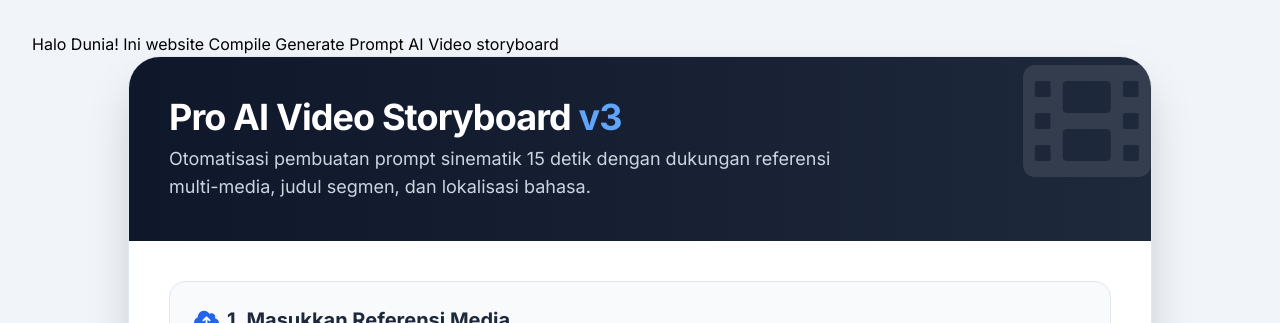
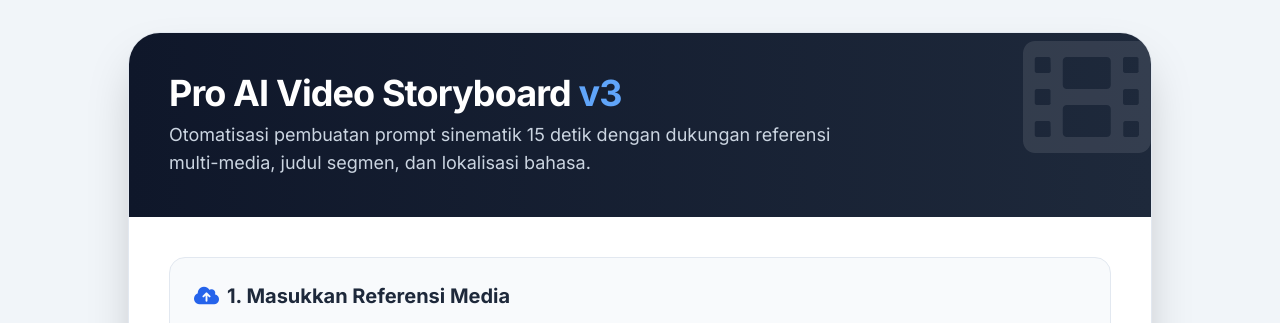
Before and after one commit to learningbali/compile, a plain HTML site: page index.html in a window 1280 px wide. Shown: the top 323 px of the page. Drawn offline with nearby package versions, Linux system fonts and the light colour scheme.

Commit message:
Update index.html

```diff
--- a/index.html
+++ b/index.html
@@ -1,5 +1,3 @@
-<h1>Halo Dunia! Ini website Compile Generate Prompt AI Video storyboard</h1>
-
 <!DOCTYPE html>
 <html lang="id">
 <head>
```
